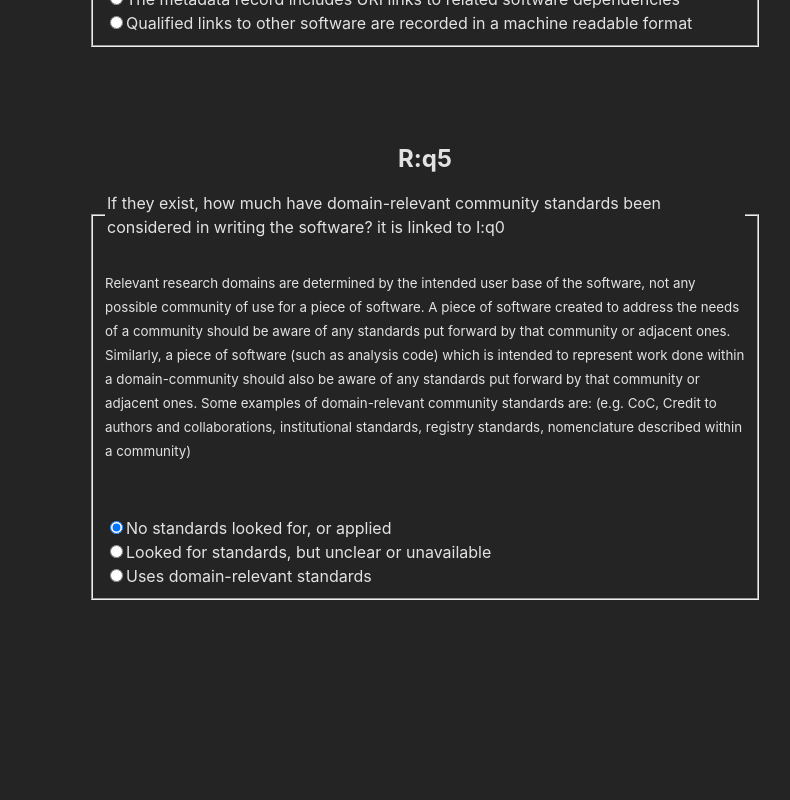
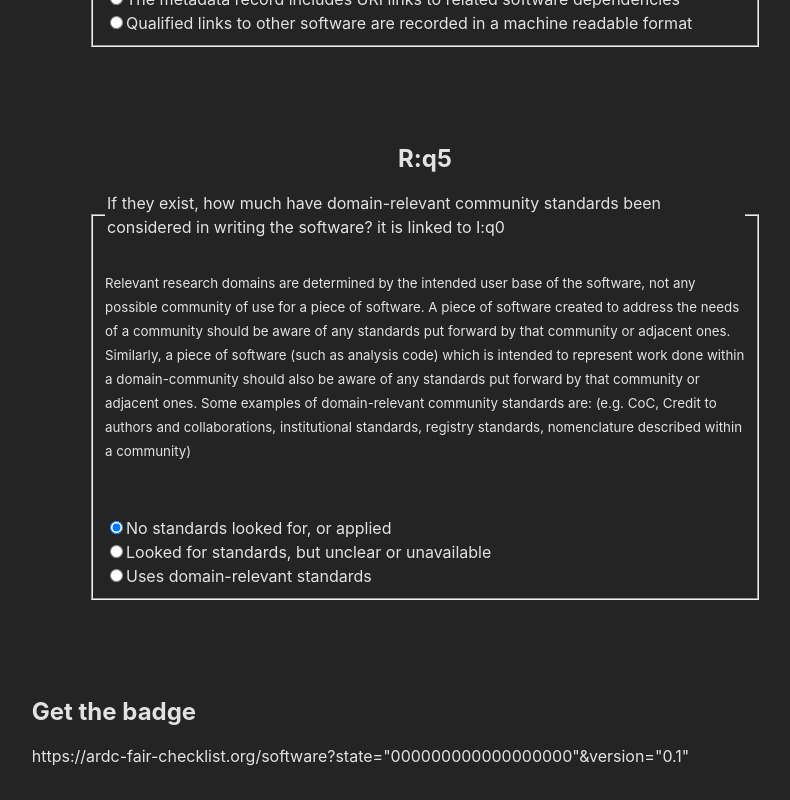
Before and after one commit to ardc-fair-checklist/spa, a Vue app: page / in a window 1280 px wide. Shown: the part 8567-9367 px from the top of the page, without its empty margins (215-1005 px from the left). Before the commit the page ends 9279 px from the top, so only its background shows below. Built offline with nearby package versions, Linux system fonts and the light colour scheme.

Commit message:
added a badge component with reactive badge link

```diff
--- a/package.json
+++ b/package.json
@@ -1,7 +1,7 @@
 {
   "name": "ardc-fair-checklist",
   "private": true,
-  "version": "0.0.0",
+  "version": "0.1.0",
   "type": "module",
   "scripts": {
     "dev": "vite",
--- a/src/App.vue
+++ b/src/App.vue
@@ -6,11 +6,13 @@
             v-bind:key="question.id"
             v-bind:question="question"
         />
+        <Badge />
     </div>
 </template>
 
 
 <script setup lang="ts">
+import Badge from './components/Badge.vue'
 import Question from './components/Question.vue'
 import questions from './assets/questions.json'
 </script>
--- /dev/null
+++ b/src/components/Badge.vue
@@ -0,0 +1,15 @@
+<template>
+    <h2>Get the badge</h2>
+    {{ HOST_AND_ROUTE }}?state="{{ state }}"&version="{{ major }}.{{ minor }}"
+</template>
+
+<script setup lang="ts">
+import { state } from '../store'
+import { HOST_AND_ROUTE } from '../constants'
+import metadata from '../../package.json'
+console.info(metadata)
+const [major, minor] = metadata.version.split('.').slice(0, 2)
+</script>
+
+<style scoped>
+</style>
--- /dev/null
+++ b/src/constants.ts
@@ -0,0 +1 @@
+export const HOST_AND_ROUTE = "https://ardc-fair-checklist.org/software"
```
